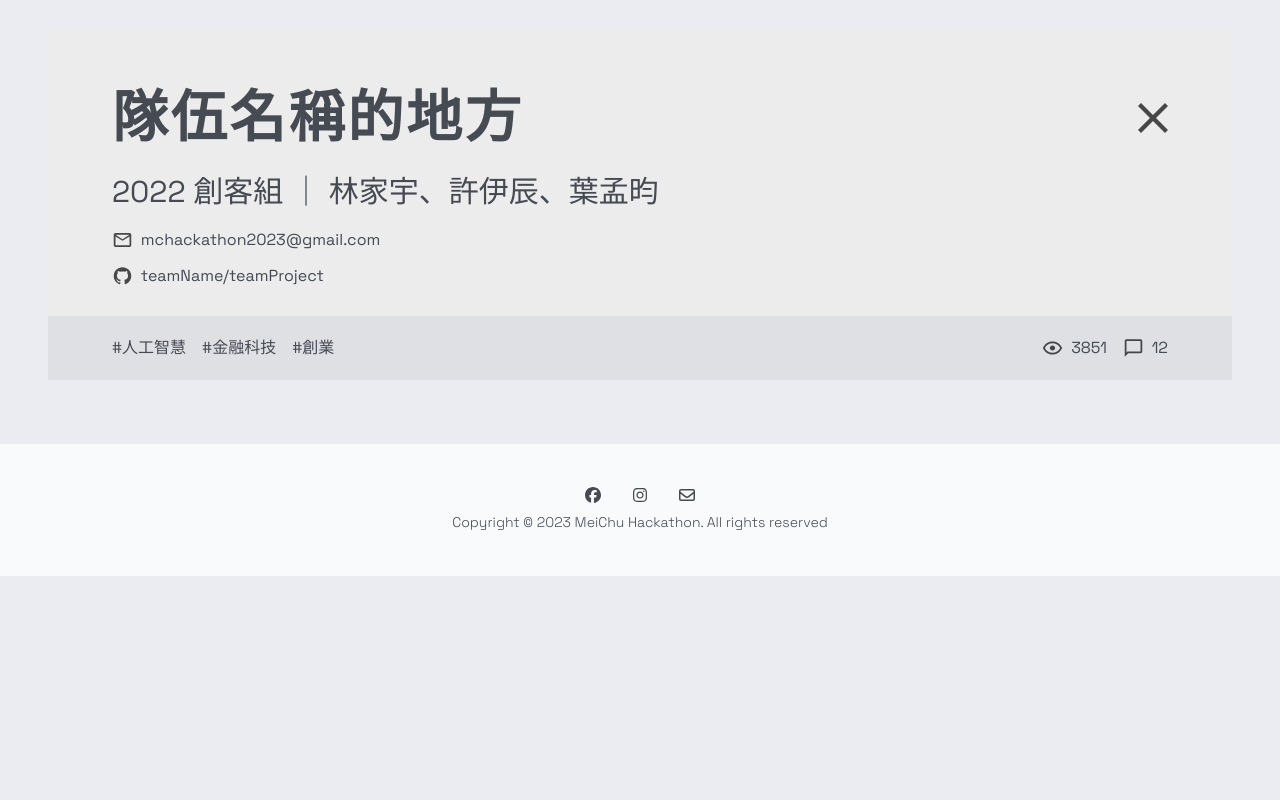
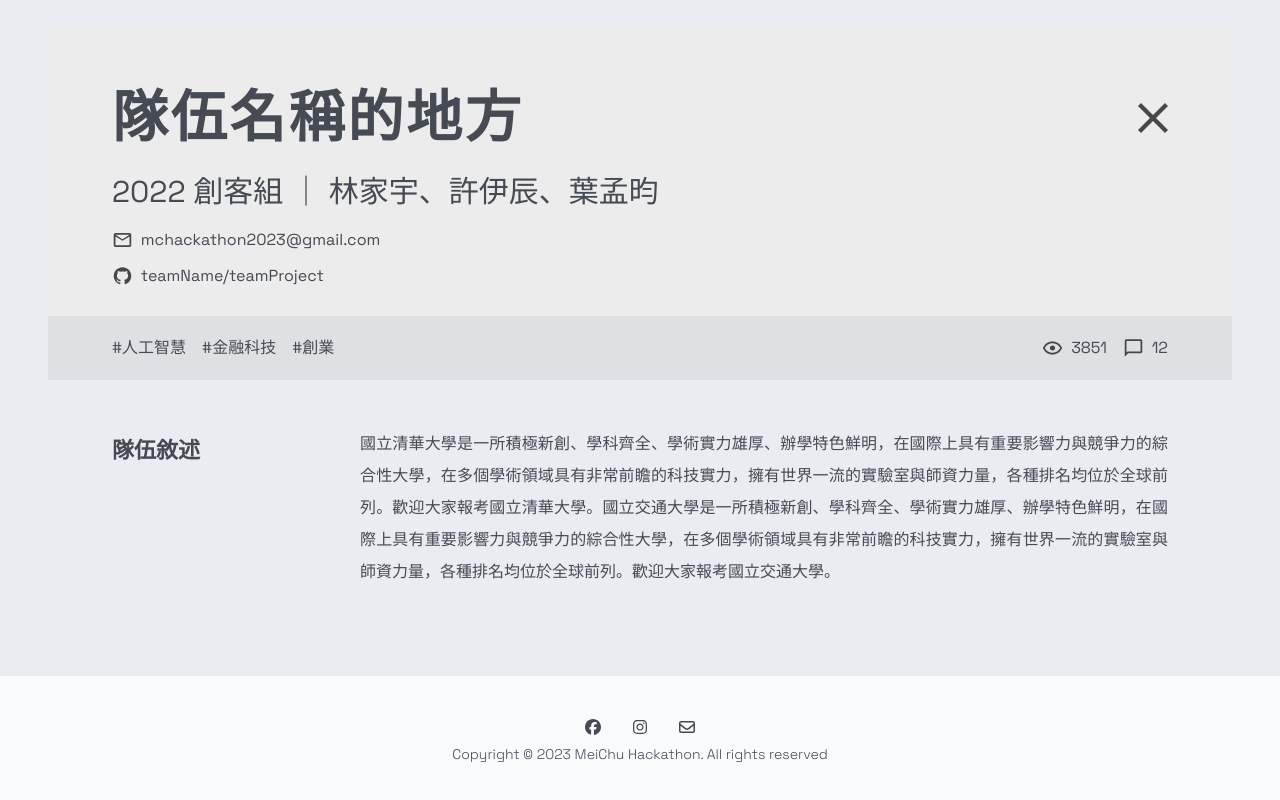
Before and after one commit to Official-Meichu-Hackathon/2023-mc-ten-year-web-v2, a Next.js app: page /test in a window 1280 px wide. Shown: the part 1475-2275 px from the top of the page. Before the commit the page ends 2051 px from the top, so only its background shows below. Built offline with nearby package versions, Linux system fonts and the light colour scheme.

Commit message:
Project_Intro finished

```diff
--- a/src/app/components/Team/Project_Intro.js
+++ b/src/app/components/Team/Project_Intro.js
@@ -0,0 +1,8 @@
+export function Project_Intro ({ discrip }){
+    return(
+        <div className="bg-primary px-16 py-12 pb-6 flex space-x-32 items-start">
+            <p className="text-sec-title mr-8 whitespace-nowrap">隊伍敘述</p>
+            <p className="ml-16 flex-grow text-discrip">{ discrip }</p>
+        </div>
+    );
+}
--- a/src/app/globals.scss
+++ b/src/app/globals.scss
@@ -261,7 +261,22 @@ p {
     font-weight: 400;
     font-size: 16px;
     line-height: 32px;
-    color: #464A53;
+    color: $clr-text-primary;
+}
+
+.text-sec-title {
+    font-weight: 700;
+    font-size: 22px;
+    color: $clr-text-primary;
+}
+
+.text-discrip {
+    font-style: normal;
+    font-weight: 400;
+    font-size: 16px;
+    line-height: 32px;
+    text-align: justify;
+    color: $clr-text-primary;
 }
 
 
--- a/src/app/test/page.js
+++ b/src/app/test/page.js
@@ -5,6 +5,7 @@ import { useInView } from "framer-motion";
 import { useRef, useEffect, useState } from "react";
 import { CardH, CardV, viewMore } from "../components/Team/Card"
 import { Card_title } from "../components/Team/Card_title";
+import { Project_Intro } from "../components/Team/Project_Intro";
 import refImg from "../../../public/img/Ref.png";
 
 export default function Home() {
@@ -45,6 +46,7 @@ function CardSec({ setInView }){
     const tags = ["人工智慧", "金融科技", "創業"];
     const view = "3851";
     const msg = "12";
+    const discrip = "國立清華大學是一所積極新創、學科齊全、學術實力雄厚、辦學特色鮮明，在國際上具有重要影響力與競爭力的綜合性大學，在多個學術領域具有非常前瞻的科技實力，擁有世界一流的實驗室與師資力量，各種排名均位於全球前列。歡迎大家報考國立清華大學。國立交通大學是一所積極新創、學科齊全、學術實力雄厚、辦學特色鮮明，在國際上具有重要影響力與競爭力的綜合性大學，在多個學術領域具有非常前瞻的科技實力，擁有世界一流的實驗室與師資力量，各種排名均位於全球前列。歡迎大家報考國立交通大學。";
 
     return (
         <section ref={ref}>
@@ -58,6 +60,7 @@ function CardSec({ setInView }){
             </div>
             <div className="pu-4">
                 <Card_title title={title} group={group} name={name} mail={mail} github={github} tags={tags} view={view} msg={msg}/>
+                <Project_Intro discrip={discrip}/>
             </div>
         </section>
     );
```
